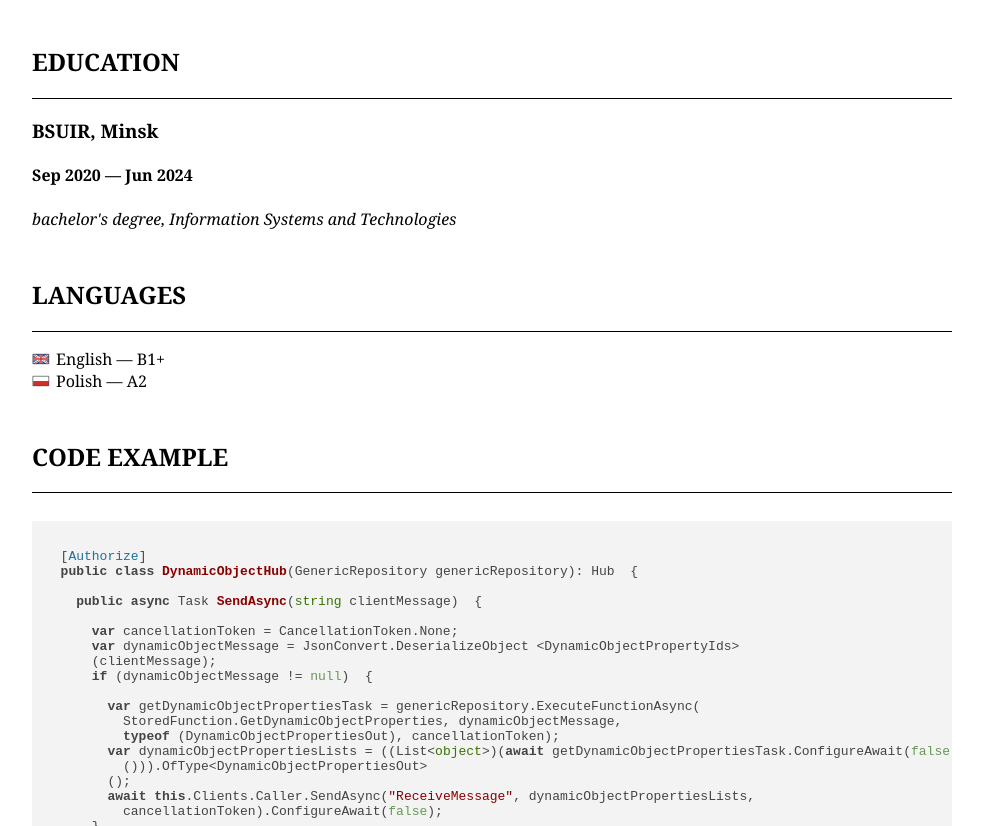
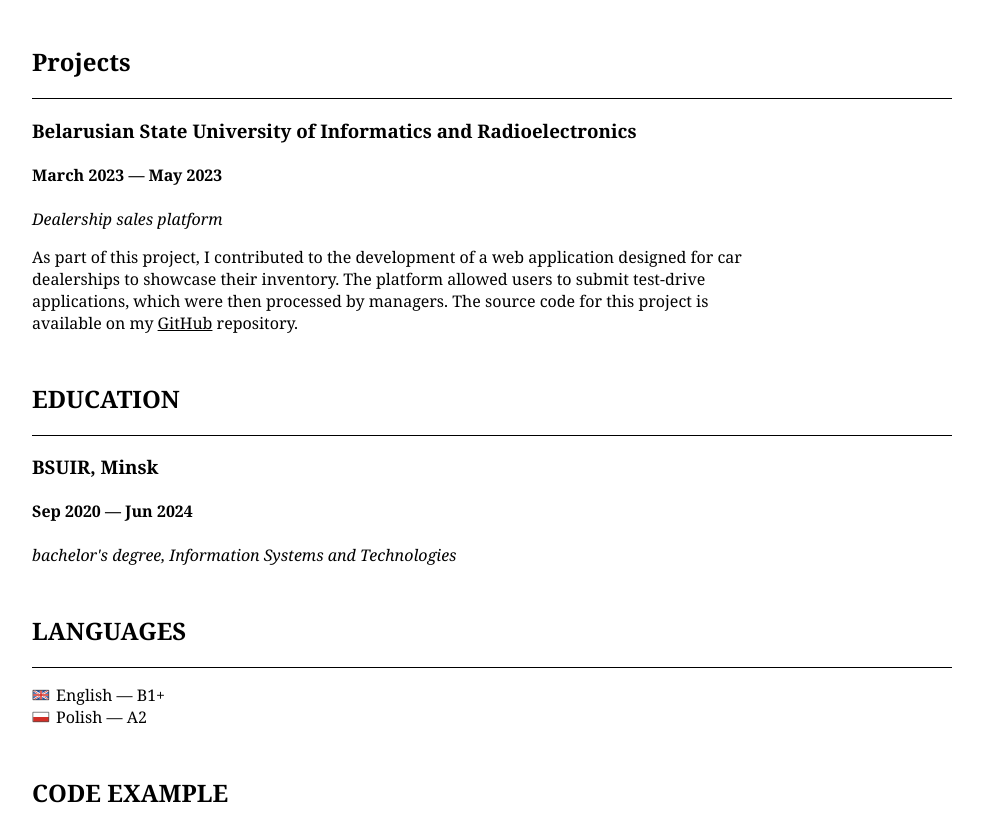
Before and after one commit to knmskln/rsschool-cv, a website: page index.html in a window 1280 px wide. Shown: the part 1555-2381 px from the top of the page, without its empty margins (148-1131 px from the left). Drawn offline with nearby package versions, Linux system fonts and the light colour scheme.

Commit message:
feat: project

```diff
--- a/index.html
+++ b/index.html
@@ -10,6 +10,7 @@
     <script>hljs.highlightAll();</script>
 </head>
 <body>
+<header>
     <nav>
         <hr>
         <ul>
@@ -22,6 +23,7 @@
         </ul>
         <hr>
     </nav>
+</header>
 <main>
     <section id="summary">
         <img src="assets/photo.jpg" alt="photo">
@@ -107,6 +109,19 @@
             </ul>
         </div>
     </section>
+    <section id="project">
+        <h2>Projects</h2>
+        <hr>
+        <div class="project__item">
+            <h3>Belarusian State University of Informatics and Radioelectronics</h3>
+            <h4>March 2023 — May 2023</h4>
+            <span class="project__item-name">Dealership sales platform</span>
+            <p>As part of this project, I contributed to the development of a web application designed for car <br>
+                dealerships to showcase their inventory. The platform allowed users to submit test-drive <br>
+                applications, which were then processed by managers. The source code for this project is <br>
+                available on my <a href="https://github.com/knmskln/car-dealership">GitHub</a> repository.</p>
+        </div>
+    </section>
     <section id="education">
         <h2>EDUCATION</h2>
         <hr>
--- a/style.css
+++ b/style.css
@@ -95,6 +95,10 @@ nav > ul {
     font-style: italic;
 }
 
+#project > .project__item > .project__item-name {
+    font-style: italic;
+}
+
 #education > .education__degree {
     font-style: italic;
 }
```
Lines whose indentation alone changed are shown as unchanged.
